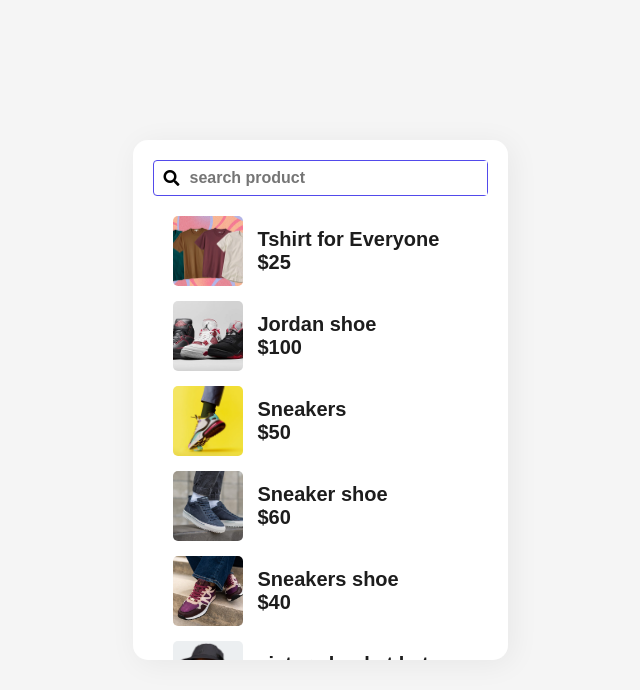
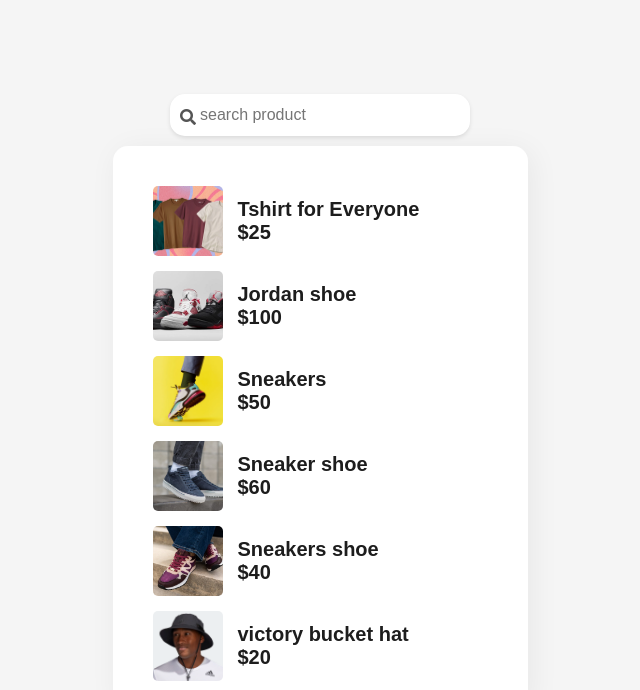
Before and after one commit to nipunayasanga/Product-Search-JS, a plain HTML site: page index.html in a window 1280 px wide. Shown: the top 690 px of the page, without its empty margins (320-960 px from the left). Drawn offline with Linux system fonts and the light colour scheme.

Commit message:
update search CSS

```diff
--- a/index.html
+++ b/index.html
@@ -8,13 +8,11 @@
  <link rel="stylesheet" href="style.css">
 </head>
 <body>
- <!-- Main container section -->
- <section class="container">
-
-     <!-- Search form -->
-     <form>
+    <div class="search01">
+    <form class="search">
         <!-- Search icon using Font Awesome -->
         <i class="fas fa-search"></i>
+
 
 
         <!--onkeyup attribute is used to trigger the search() function
@@ -24,6 +22,12 @@
 
         <input type="text" name="" id="search-item" placeholder="search product" onkeyup="search()">
     </form>
+</div>
+ <!-- Main container section -->
+ <section class="container">
+
+     <!-- Search form -->
+
 
      <!-- Product list container -->
      <div class="product-list" id="product-list">
--- a/style.css
+++ b/style.css
@@ -2,7 +2,7 @@
 * {
     margin: 0;
     padding: 0;
-    box-sizing: border-box;
+    /*box-sizing: border-box;*/
     font-family: sans-serif;
 }
 
@@ -26,7 +26,8 @@ body {
     border-radius: 15px;
     box-shadow: 4px 4px 30px rgba(0, 0, 0, 0.06);
     padding: 20px;
-    overflow-y: scroll;
+    overflow-y: auto; /* Set to auto to allow scrolling within the container */
+
 }
 
 /* Hide the scrollbar in the container */
@@ -97,3 +98,48 @@ body {
     font-size: 20px;
     color: #1d1d1d;
 }
+
+/* Styles for the search form */
+.search {
+    position: relative;
+    display: flex;
+    align-items: center;
+    width: 300px; /* Adjust the width as needed */
+    padding-bottom: 10px; /* Add padding to the bottom */
+}
+
+/* Styles for the search icon using Font Awesome */
+.search i {
+    position: absolute;
+    left: 10px;
+    top: 45%;
+    transform: translateY(-50%);
+    color: #555; /* Adjust the color as needed */
+}
+
+/* Styles for the search input field */
+.search input {
+    width: 100%;
+    padding: 12px;
+    padding-left: 30px; /* Adjust padding-left to accommodate the icon */
+    border: none;
+    border-radius: 15px;
+    box-shadow: 0 2px 4px rgba(0, 0, 0, 0.1);
+    outline: none;
+    font-size: 16px;
+    transition: box-shadow 0.3s ease-in-out;
+}
+
+/* Hover effect on the search input field */
+.search input:hover {
+    box-shadow: 0 2px 8px rgba(0, 0, 0, 0.2);
+}
+
+/* Focus effect on the search input field */
+.search input:focus {
+    box-shadow: 0 2px 8px rgba(0, 0, 0, 0.3);
+}
+
+.search01{
+    max-width: fit-content;
+}
```
Lines whose indentation alone changed are shown as unchanged.
